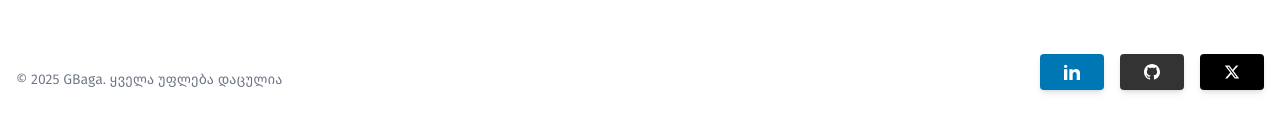
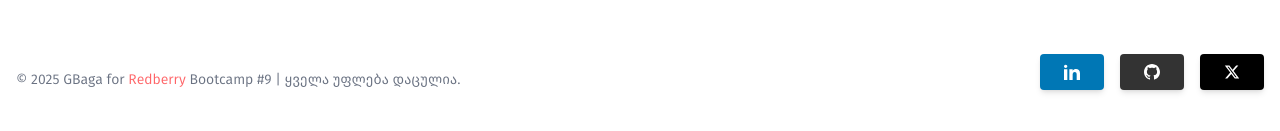
Before and after one commit to GBaga/Project-33-RedBerry-Momentum, a React (Vite) app: page / in a window 1280 px wide. Shown: the part 641-772 px from the top of the page. Built offline with nearby package versions, Linux system fonts and the light colour scheme; no server answers.

Commit message:
footer copy-right edited.
added redberry and bootcamp links.

```diff
--- a/src/components/layouts/Footer.jsx
+++ b/src/components/layouts/Footer.jsx
@@ -11,14 +11,22 @@ function Footer() {
           <div className="w-full flex flex-col  items-center gap-8 sm:gap-7 md:flex-row md:justify-between">
             <SocialNetworks />
 
-            <Link
-              to="https://gbaga.github.io/Project-20-My-Portfolio-Design/"
-              target="_blank"
-              rel="noopener noreferrer"
-              className="text-sm text-gray-500 dark:text-gray-300 sm:text-center md:order-first"
-            >
-              © 2025 GBaga. ყველა უფლება დაცულია
-            </Link>
+            <p className="text-sm text-gray-500 dark:text-gray-300 sm:text-center md:order-first">
+              © 2025 GBaga for
+              <Link
+                to="https://redberry.international/bootcamp/"
+                target="_blank"
+              >
+                <span className="text-red-400"> Redberry</span>
+              </Link>
+              <Link
+                to="https://redberry.gitbook.io/bootcamp-9-assignment-momentum"
+                target="_blank"
+              >
+                <span> Bootcamp #9 | </span>
+              </Link>
+              ყველა უფლება დაცულია.
+            </p>
           </div>
         </div>
       </div>
```
